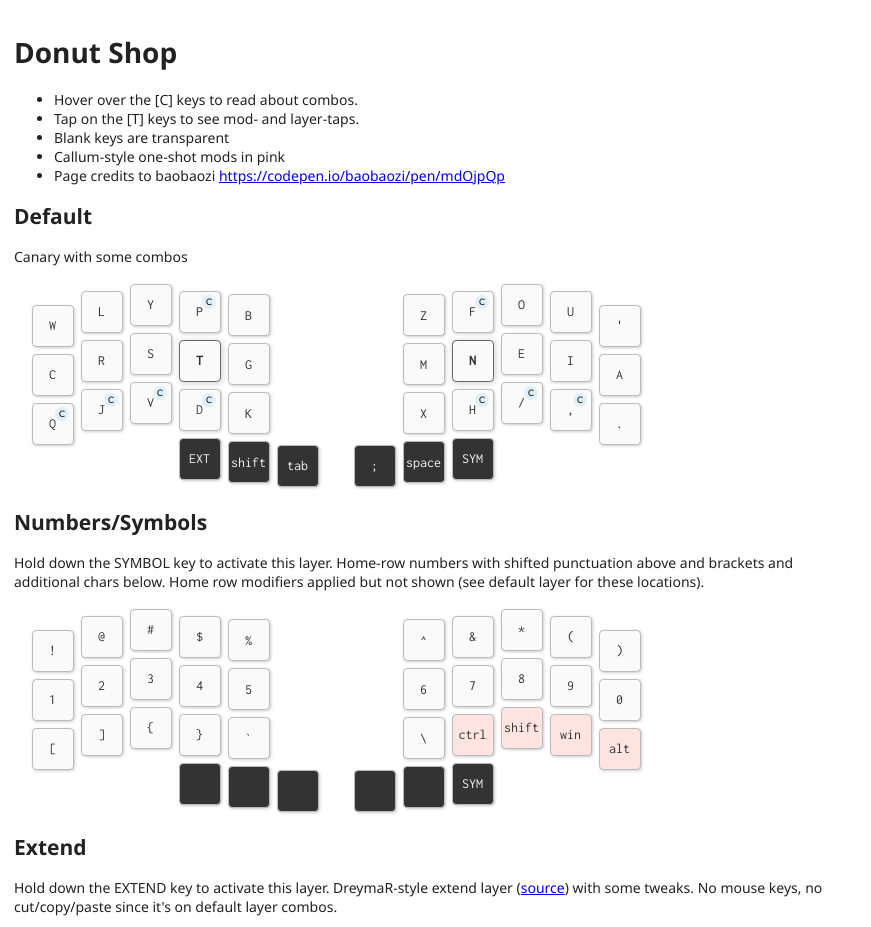
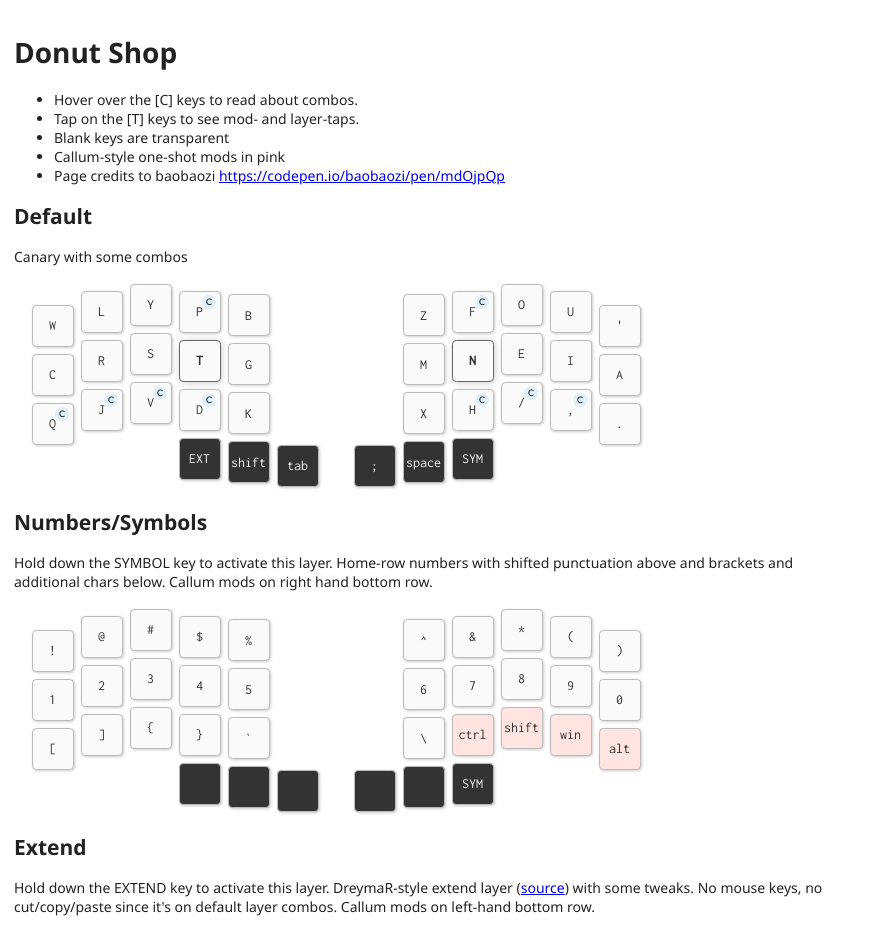
Before and after one commit to theroncross/kb-layout.github.io, a plain HTML site: page index.html in a window 1280 px wide. Shown: the top 927 px of the page, without its empty margins (0-871 px from the left). Drawn offline with nearby package versions, Linux system fonts and the light colour scheme.

Commit message:
Fix modifiers description

```diff
--- a/index.html
+++ b/index.html
@@ -87,7 +87,7 @@
         </div>
     </div>
     <h2>Numbers/Symbols</h2>
-    <p>Hold down the SYMBOL key to activate this layer. Home-row numbers with shifted punctuation above and brackets and additional chars below. Home row modifiers applied but not shown (see default layer for these locations).</p>
+    <p>Hold down the SYMBOL key to activate this layer. Home-row numbers with shifted punctuation above and brackets and additional chars below. Callum mods on right hand bottom row.</p>
     <div class="container">
         <div class="hand">
             <div class="col col-pinky">
@@ -155,7 +155,7 @@
         </div>
     </div>
     <h2>Extend</h2>
-    <p>Hold down the EXTEND key to activate this layer. DreymaR-style extend layer (<a href="https://dreymar.colemak.org/layers-extend.html">source</a>) with some tweaks. No mouse keys, no cut/copy/paste since it's on default layer combos.</p>
+    <p>Hold down the EXTEND key to activate this layer. DreymaR-style extend layer (<a href="https://dreymar.colemak.org/layers-extend.html">source</a>) with some tweaks. No mouse keys, no cut/copy/paste since it's on default layer combos. Callum mods on left-hand bottom row.</p>
     <div class="container">
         <div class="hand">
             <div class="col col-pinky">
```
